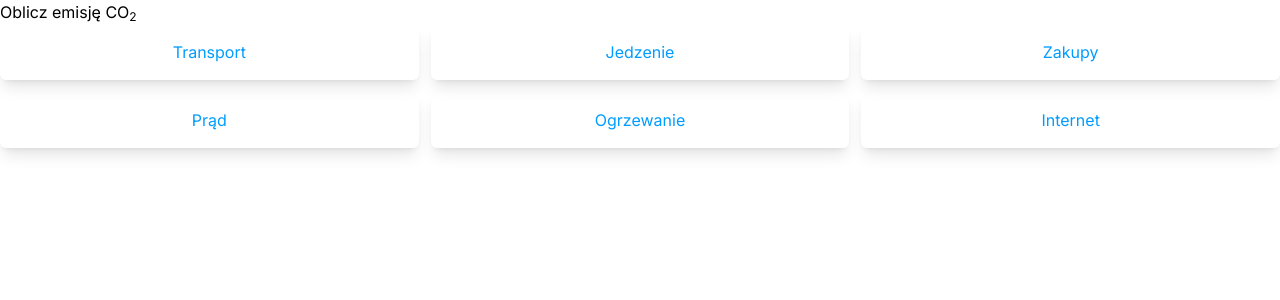
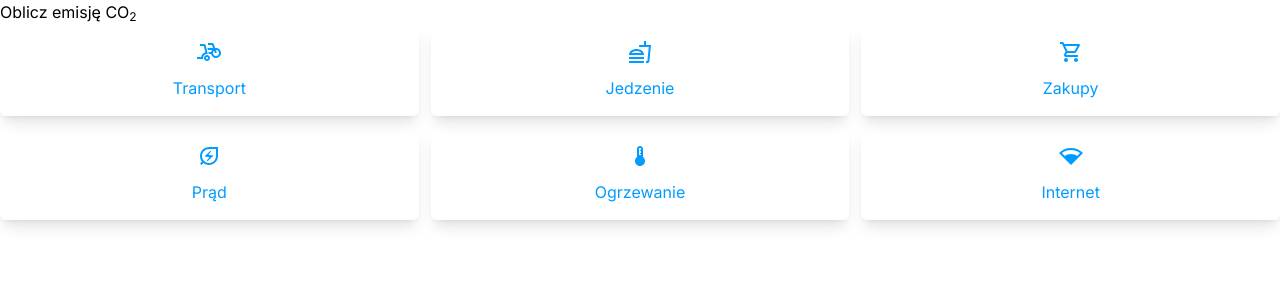
Before and after one commit to PASINSKI00/HackYeah2024, a Next.js app in the folder frontend/: page /kalkulator in a window 1280 px wide. Shown: the top 300 px of the page. Built offline with nearby package versions, Linux system fonts and the light colour scheme.

Commit message:
add icons for tiles

```diff
--- a/frontend/app/kalkulator/categories-grid.tsx
+++ b/frontend/app/kalkulator/categories-grid.tsx
@@ -1,15 +1,21 @@
 import React from 'react';
 import Category from './category';
+import BikeScooterIcon from '@mui/icons-material/BikeScooter';
+import FastfoodOutlinedIcon from '@mui/icons-material/FastfoodOutlined';
+import ShoppingCartOutlinedIcon from '@mui/icons-material/ShoppingCartOutlined';
+import EnergySavingsLeafOutlinedIcon from '@mui/icons-material/EnergySavingsLeafOutlined';
+import DeviceThermostatOutlinedIcon from '@mui/icons-material/DeviceThermostatOutlined';
+import NetworkWifi3BarOutlinedIcon from '@mui/icons-material/NetworkWifi3BarOutlined';
 
 export const CategoriesGrid = () => {
   return (
     <div className='grid grid-cols-3 gap-3'>
-      <Category name='Transport' />
-      <Category name='Jedzenie' />
-      <Category name='Zakupy' />
-      <Category name='Prąd' />
-      <Category name='Ogrzewanie' />
-      <Category name='Internet' />
+      <Category name='Transport' Icon={BikeScooterIcon} />
+      <Category name='Jedzenie' Icon={FastfoodOutlinedIcon} />
+      <Category name='Zakupy' Icon={ShoppingCartOutlinedIcon} />
+      <Category name='Prąd' Icon={EnergySavingsLeafOutlinedIcon} />
+      <Category name='Ogrzewanie' Icon={DeviceThermostatOutlinedIcon} />
+      <Category name='Internet' Icon={NetworkWifi3BarOutlinedIcon} />
     </div>
   )
 }
--- a/frontend/app/kalkulator/category.tsx
+++ b/frontend/app/kalkulator/category.tsx
@@ -8,16 +8,18 @@ import {
   DialogDescription,
 } from '@/components/ui/dialog';
 import Tile from '@/components/ui/tile';
+import { IconComponent } from '@/types';
 
 interface CategoryProps {
   name: string;
+  Icon: IconComponent;
 }
 
-const Category = ({ name }: CategoryProps) => {
+const Category = ({ name, Icon }: CategoryProps) => {
   return (
     <Dialog>
       <DialogTrigger>
-        <Tile label={name} />
+        <Tile label={name} Icon={Icon} />
       </DialogTrigger>
       <DialogContent>
         <DialogHeader>
--- a/frontend/components/ui/tile.tsx
+++ b/frontend/components/ui/tile.tsx
@@ -1,15 +1,19 @@
+import { IconComponent } from '@/types';
 import React from 'react';
-
 interface TileProps {
   label: string;
-  icon?: React.ReactNode;
+  Icon?: IconComponent;
 }
 
-const Tile = ({ label, icon }: TileProps) => {
+const Tile = ({ label, Icon }: TileProps) => {
   return (
-    <div className='rounded-md px-4 py-4 text-blue shadow-lg active:bg-blue active:text-white'>
-      {icon}
-      <span>{label}</span>
+    <div className='group grid place-items-center gap-3 rounded-md px-4 py-4 shadow-lg duration-300 transition-colors hover:bg-blue active:bg-blue'>
+      {Icon && (
+        <Icon className='text-4xl text-blue group-hover:text-white group-active:text-white' />
+      )}
+      <span className='text-blue group-hover:text-white group-active:text-white'>
+        {label}
+      </span>
     </div>
   );
 };
--- /dev/null
+++ b/frontend/types.ts
@@ -0,0 +1,3 @@
+import type Icon from '@mui/icons-material/Add';
+
+export type IconComponent = typeof Icon;
```
